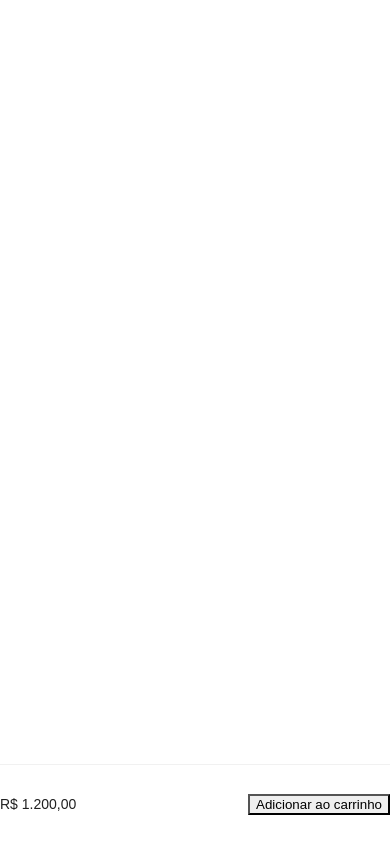
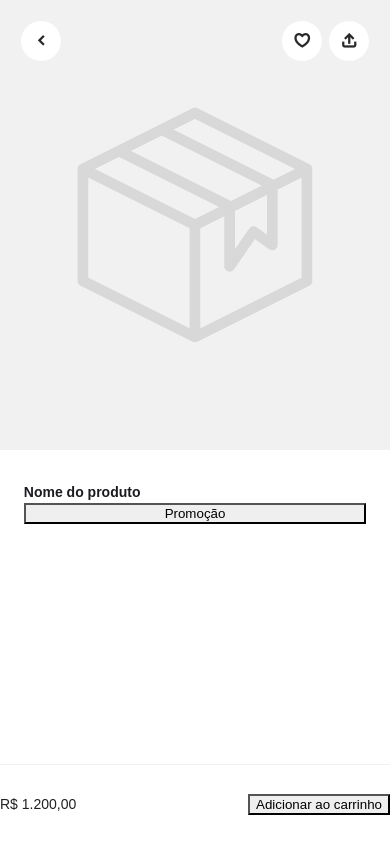
Before and after one commit to p-GVieira/appDeLoja, a website: page www/detalhes.html in a window 390 px wide. Drawn offline with Linux system fonts and the light colour scheme; some packages are replaced by stand-ins of ours.

Commit message:
01-02-2025-23h

```diff
--- /dev/null
+++ b/www/css/detalhes.css
@@ -0,0 +1,52 @@
+:root{
+    --branco: #ffff;
+    --gelo: #f1f1f1;
+    --verde: #19c463;
+    --preto: #2a2a2a;
+}
+
+.prod-detail{
+    background: var(--gelo);
+    width: 100%;
+    height: 450px;
+    display: flex;
+    align-items: center;
+    justify-content: center;
+    position: relative;
+}
+
+.prod-detail img{
+    max-width: 400px;
+}
+
+.buttons-top{
+    width: 100%;
+    display: flex;
+    position: absolute;
+    top: 20px;
+    justify-content: space-between;
+    align-items: center;
+}
+
+.buttons-top a{
+    width: 40px;
+    height: 40px;
+    background-color: var(--branco);
+    border-radius: 50%;
+    display: flex;
+    align-items: center;
+    justify-content: center;
+    color: var(--preto);
+    border: 1px solid var(--gelo);
+    font-size: 18px;
+}
+
+.buttons-top a:first-child{
+    margin-left: 20px;
+    margin-right: auto;
+}
+
+.buttons-top a:last-child{
+    margin-left: 5px;
+    margin-right: 20px;
+}
--- a/www/detalhes.html
+++ b/www/detalhes.html
@@ -15,6 +15,7 @@
     <link rel="stylesheet" href="lib/framework7-bundle.min.css">
     <!-- CSS PERSONALIZADO PARA MENU-->
     <link rel="stylesheet" href="css/index.css">
+    <link rel="stylesheet" href="css/detalhes.css">
     <!--Ícones Material Design-->
     <link rel="stylesheet" href="css/materialdesignicons.min.css">
     <!--Icones do RemixIcon-->
@@ -47,7 +48,18 @@
                 <div class="page-content">
                     <div class="prod-detail">
                         <div class="buttons-top">
-
+                            <a href="/index/"><i class="ri-arrow-left-s-line"></i></a>
+                            <a href="#"><i class="ri-heart-3-line"></i></a>
+                            <a href="#"><i class="ri-share-2-line"></i></a>
+                        </div>
+                        <img src="img/default.png">
+                    </div>
+                    <div class="prod-content">
+                        <div class="block">
+                            <div class="line">
+                                <b>Nome do produto</b>
+                                <button>Promoção</button>
+                            </div>
                         </div>
                     </div>
                 </div>
```
Also changed, not shown: www/index.html (+1 -0 lines).
